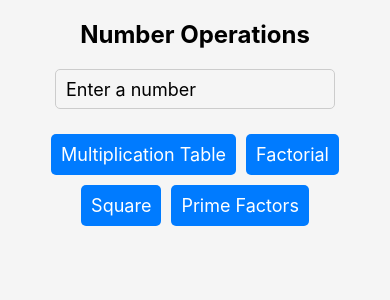
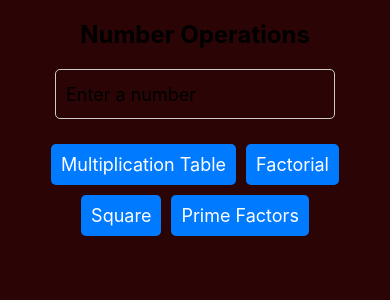
Before and after one commit to isurubandara1/Number-Wizard, a React Native app: screen / in a window 390 px wide. Shown: the top 300 px of the page. Built offline with nearby package versions, Linux system fonts and the light colour scheme.

Commit message:
strucutre make and commenting and styling

```diff
--- a/App.tsx
+++ b/App.tsx
@@ -95,7 +95,7 @@ const styles = StyleSheet.create({
     flex: 1,
     justifyContent: 'center',
     alignItems: 'center',
-    backgroundColor: '#f5f5f5',
+    backgroundColor: '#2B0505',
     padding: 20,
   },
   title: {
@@ -104,7 +104,7 @@ const styles = StyleSheet.create({
     marginBottom: 20,
   },
   input: {
-    height: 40,
+    height: 50,
     borderColor: '#ccc',
     borderWidth: 1,
     borderRadius: 5,
```
